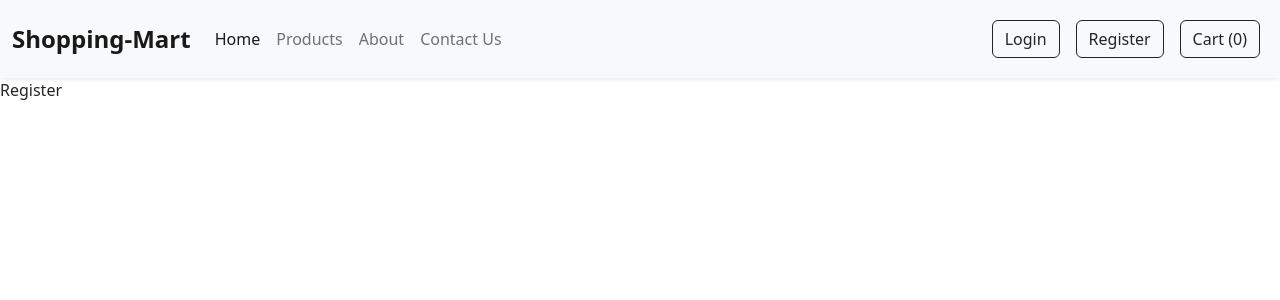
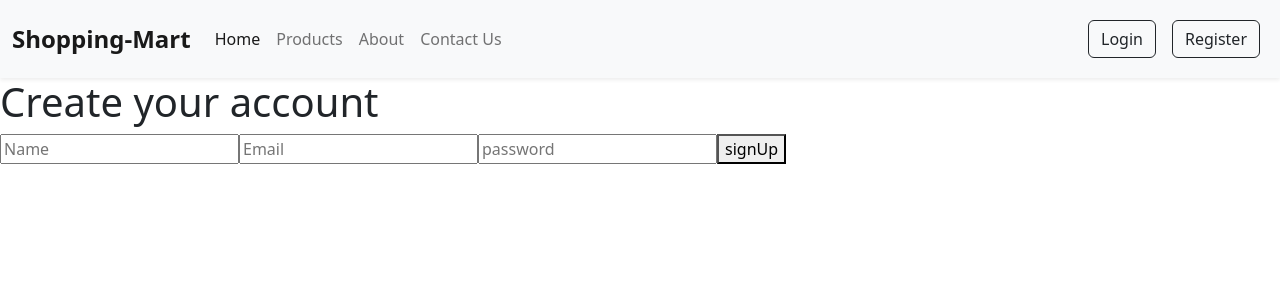
Before and after one commit to sudheer313/shopping-mart, a React (Create React App) app: page /register in a window 1280 px wide. Shown: the top 300 px of the page. Built offline with nearby package versions, Linux system fonts and the light colour scheme; no server answers.

Commit message:
update register functionality

```diff
--- a/src/App.js
+++ b/src/App.js
@@ -1,7 +1,7 @@
 import "./App.css";
 
 import Navbar from "./component/Navbar";
-import { BrowserRouter, Route, Routes } from "react-router-dom";
+import { BrowserRouter, Navigate, Route, Routes } from "react-router-dom";
 import Login from "./pages/Login";
 import { Register } from "./pages/Register";
 import Home from "./pages/Home";
@@ -10,8 +10,11 @@ import Product from "./pages/Product";
 import About from "./pages/About";
 import ContactUs from "./pages/ContactUs";
 import Cart from "./pages/Cart";
+import { useSelector } from "react-redux";
 
 function App() {
+  const { loggedInUser } = useSelector((state) => state.user);
+
   return (
     <>
       <BrowserRouter>
@@ -19,7 +22,10 @@ function App() {
         <Routes>
           <Route index path="/" element={<Home />} />
           <Route path="register" element={<Register />} />
-          <Route path="login" element={<Login />} />
+          <Route
+            path="login"
+            element={loggedInUser ? <Navigate to="/" /> : <Login />}
+          />
           {/* <Route path="products"> */}
           <Route exact path="Products" element={<ProductList />} />
           <Route path="products/:id" element={<Product />} />
--- a/src/component/Navbar.jsx
+++ b/src/component/Navbar.jsx
@@ -1,9 +1,17 @@
 import React from "react";
-import { useSelector } from "react-redux";
-import { Link } from "react-router-dom";
+import { useDispatch, useSelector } from "react-redux";
+import { Link, useNavigate } from "react-router-dom";
+import { logout } from "../redux/userSlice";
 
 const Navbar = () => {
   const cart = useSelector((state) => state.cart);
+  const { loggedInUser } = useSelector((state) => state.user);
+  const dispatch = useDispatch();
+  const navigate = useNavigate();
+  const handleLogout = () => {
+    dispatch(logout());
+    navigate("/login");
+  };
   return (
     <nav className="navbar  navbar-expand-lg bg-light py-3 shadow-sm">
       <div className="container-fluid">
@@ -46,15 +54,29 @@ const Navbar = () => {
             </li>
           </ul>
           <div className="buttons">
+            {loggedInUser ? (
+              <>
+                <Link to="/cart" className="btn btn-outline-dark mx-2">
+                  Cart ({cart.products.length})
+                </Link>
+                <button
+                  className="btn btn-outline-dark px-4 py-2"
+                  onClick={handleLogout}
+                >
+                  Logout
+                </button>
+              </>
+            ) : (
+              <>
+                {" "}
                 <Link to="/login" className="btn btn-outline-dark mx-2">
                   Login
                 </Link>
                 <Link to="/register" className="btn btn-outline-dark mx-2">
                   Register
                 </Link>
-            <Link to="/cart" className="btn btn-outline-dark mx-2">
-              Cart ({cart.products.length})
-            </Link>
+              </>
+            )}
           </div>
         </div>
       </div>
--- a/src/pages/Login.jsx
+++ b/src/pages/Login.jsx
@@ -41,10 +41,14 @@ const Login = () => {
       dispatch(loginError());
     }
   };
+  const handlesignup=async(e)=>{
+
+  }
   return (
     <div>
       <button onClick={handleLoginWithGoogle}>login</button>
       <button onClick={handleSignoutWithGoogle}>Signout</button>
+      <button onClick={handlesignup}>SignUp</button>
       <form onSubmit={handleLogin}>
         <input
           type="email"
--- a/src/pages/Register.jsx
+++ b/src/pages/Register.jsx
@@ -1,7 +1,64 @@
-import React from 'react'
+import React, { useState } from "react";
+import { useDispatch } from "react-redux";
+import { useNavigate } from "react-router-dom";
+import { signupStart, signupSucess } from "../redux/userSlice";
+import { axiosInstance } from "../utils/axiosConfig";
 
 export const Register = () => {
+  const [name, setName] = useState("");
+  const [email, setEmail] = useState("");
+  const [password, setPassword] = useState("");
+
+  //useNavigatehook
+  const navigate = useNavigate();
+  const dispatch = useDispatch();
+
+  //signup
+
+  const handleSignup = async (e) => {
+    e.preventDefault();
+
+    if (name.length === 0 || email.length === 0 || password.length === 0) {
+      console.log("please enter valid email and password");
+      return;
+    }
+
+    dispatch(signupStart());
+    try {
+      const res = await axiosInstance.post("/auth/signup", {
+        username: name,
+        email,
+        passwordstr: password,
+      });
+      dispatch(signupSucess(res.data.message));
+      console.log(res.data);
+      navigate("/login");
+    } catch (error) {
+      console.log(error);
+    }
+  };
   return (
-    <div>Register</div>
-  )
-}
+    <div>
+      <h1> Create your account</h1>
+      <input
+        type="text"
+        placeholder="Name"
+        value={name}
+        onChange={(e) => setName(e.target.value)}
+      />
+      <input
+        type="email"
+        placeholder="Email"
+        value={email}
+        onChange={(e) => setEmail(e.target.value)}
+      />
+      <input
+        type="password"
+        placeholder="password"
+        value={password}
+        onChange={(e) => setPassword(e.target.value)}
+      />
+      <button onClick={handleSignup}>signUp</button>
+    </div>
+  );
+};
--- a/src/redux/userSlice.js
+++ b/src/redux/userSlice.js
@@ -6,6 +6,7 @@ export const userSlice = createSlice({
     loggedInUser: null,
     loading: false,
     error: false,
+    message: null,
   },
   reducers: {
     loginStart: (state) => {
@@ -19,8 +20,33 @@ export const userSlice = createSlice({
       state.loading = false;
       state.error = true;
     },
+    signupStart: (state) => {
+      state.loading = true;
+    },
+    signupSucess: (state, action) => {
+      state.loading = false;
+      //state.loggedInUser = action.payload.user;
+      state.message = action.payload;
+    },
+    signupError: (state) => {
+      state.loading = false;
+      state.error = true;
+    },
+    logout: (state) => {
+      state.loggedInUser = null;
+      state.loading = false;
+      state.error = false;
+    },
   },
 });
 
-export const {loginStart,loginSucess,loginError} = userSlice.actions;
+export const {
+  loginStart,
+  loginSucess,
+  loginError,
+  signupStart,
+  signupSucess,
+  signupError,
+  logout,
+} = userSlice.actions;
 export default userSlice.reducer;
```
Lines whose indentation alone changed are shown as unchanged.
